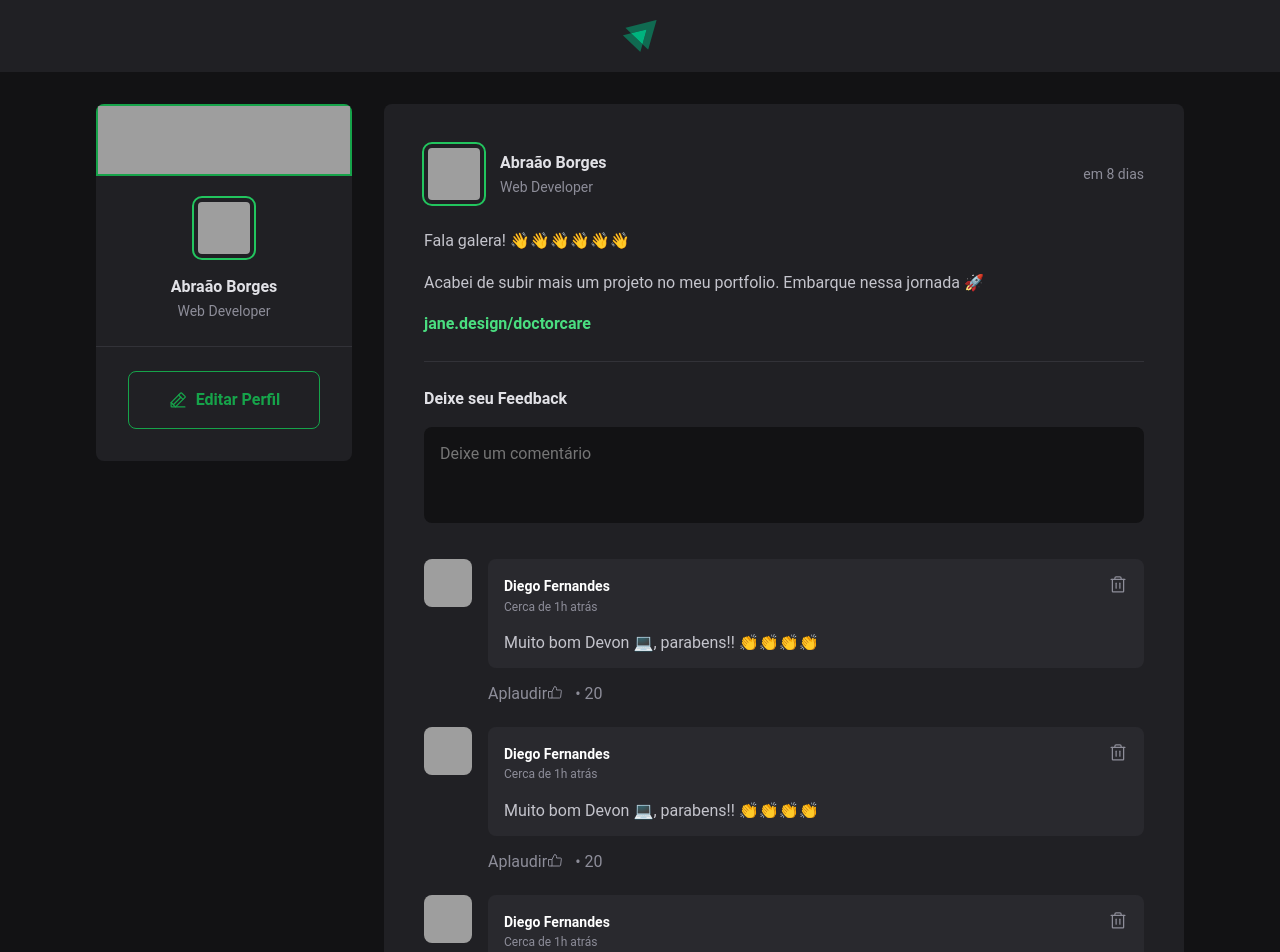
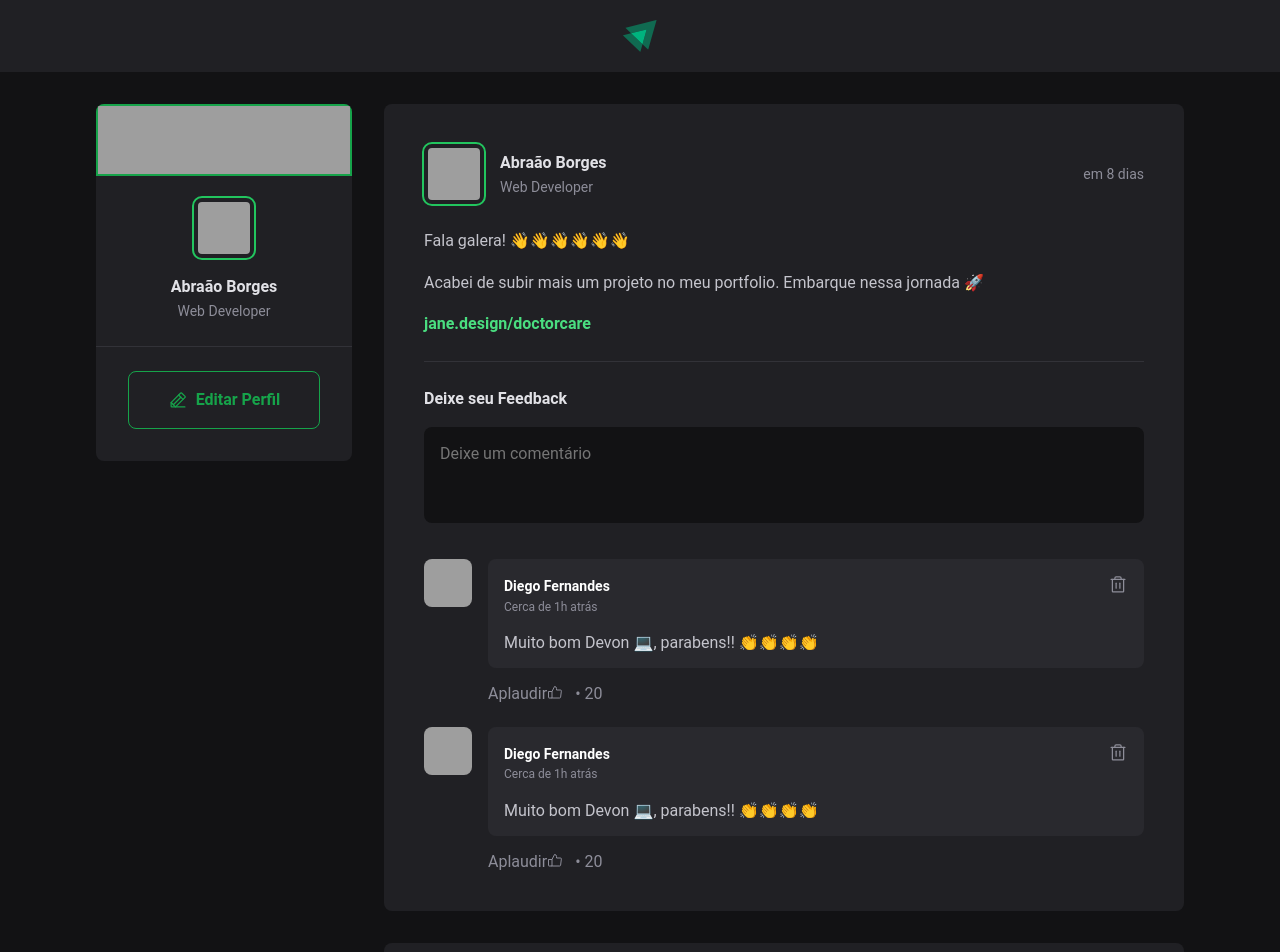
Before and after one commit to BorgesAbraao10/rede-social, a React (Vite) app in the folder vite-project/: page / in a window 1280 px wide. Shown: the top 952 px of the page. Built offline with nearby package versions, Linux system fonts and the light colour scheme; grey boxes are pictures that could not be loaded.

Commit message:
Last update

```diff
--- a/vite-project/src/components/Post.jsx
+++ b/vite-project/src/components/Post.jsx
@@ -1,5 +1,6 @@
 import { format, formatDistanceToNow } from "date-fns";
 import ptBr from "date-fns/locale/pt-BR";
+import { useState } from "react";
 
 import { Avatar } from "./Avatar";
 import { Comment } from "./Comment";
@@ -7,6 +8,8 @@
 import styles from "./Post.module.css";
 
 export function Post({ author, publishedAt, content }) {
+  const [comments, setComments] = useState([1, 2]);
+
   const publishedDateFormatted = format(
     publishedAt,
     "d 'de' LLLL 'as' HH:mm 'h'",
@@ -19,6 +22,12 @@
     locale: ptBr,
     addSuffix: true,
   });
+
+  function handleCreateNewComment() {
+    event.preventDefault();
+
+    setComments([...comments, comments.length + 1]);
+  }
   return (
     <article className={styles.post}>
       <header>
@@ -42,13 +51,18 @@
         {content.map((line) => {
           if (line.type === "paragraph") {
             return <p>{line.content}</p>;
-          } else if (line.type === 'link') {
-            return <p> <a href="#">{line.content}</a></p>;
+          } else if (line.type === "link") {
+            return (
+              <p>
+                {" "}
+                <a href="#">{line.content}</a>
+              </p>
+            );
           }
         })}
       </div>
 
-      <form className={styles.commentForm}>
+      <form onSubmit={handleCreateNewComment} className={styles.commentForm}>
         <strong>Deixe seu Feedback</strong>
 
         <textarea placeholder="Deixe um comentário" />
@@ -57,9 +71,9 @@
         </footer>
       </form>
       <div className={styles.commentList}>
-        <Comment />
-        <Comment />
-        <Comment />
+        {comments.map((comments) => {
+          return <Comment />;
+        })}
       </div>
     </article>
   );
```
